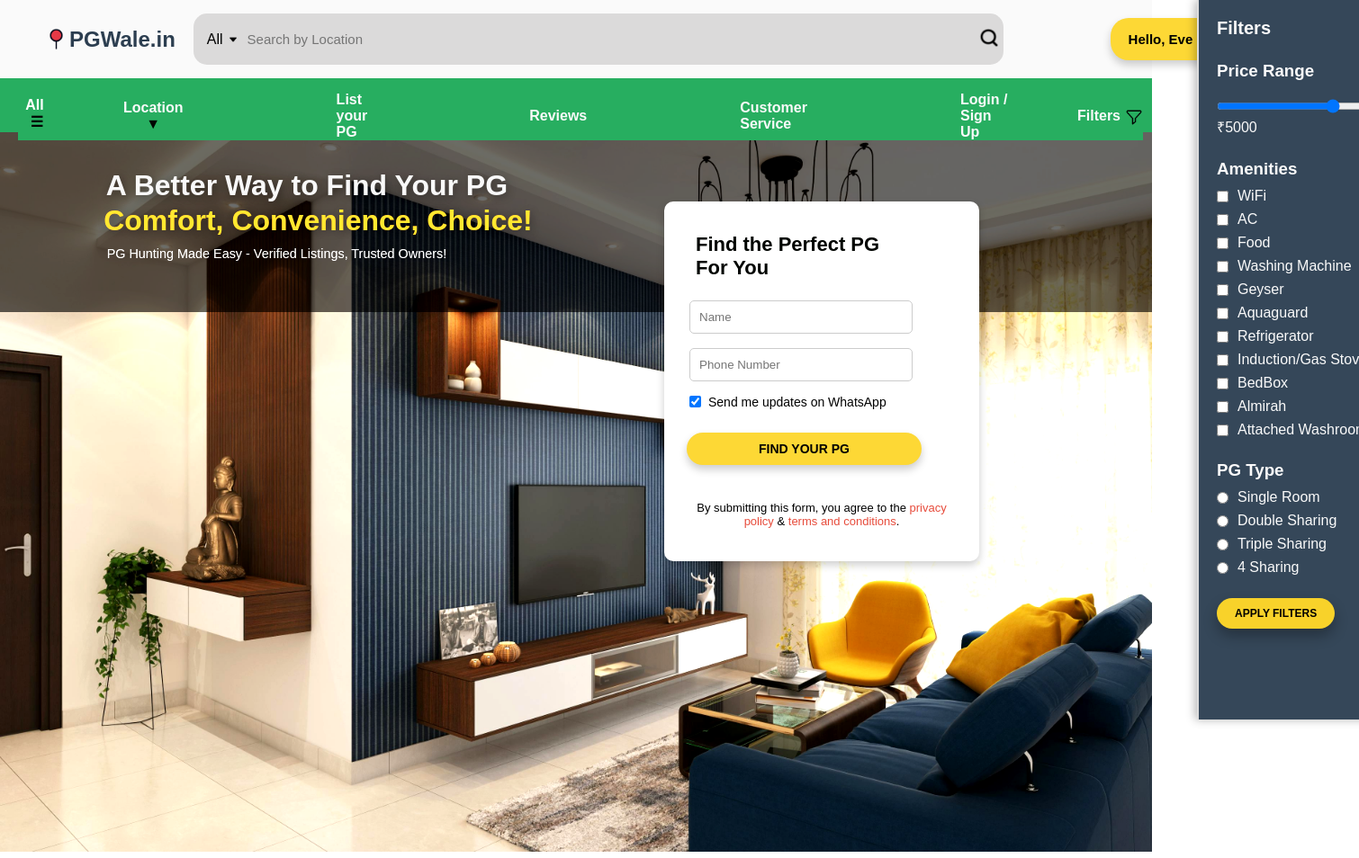
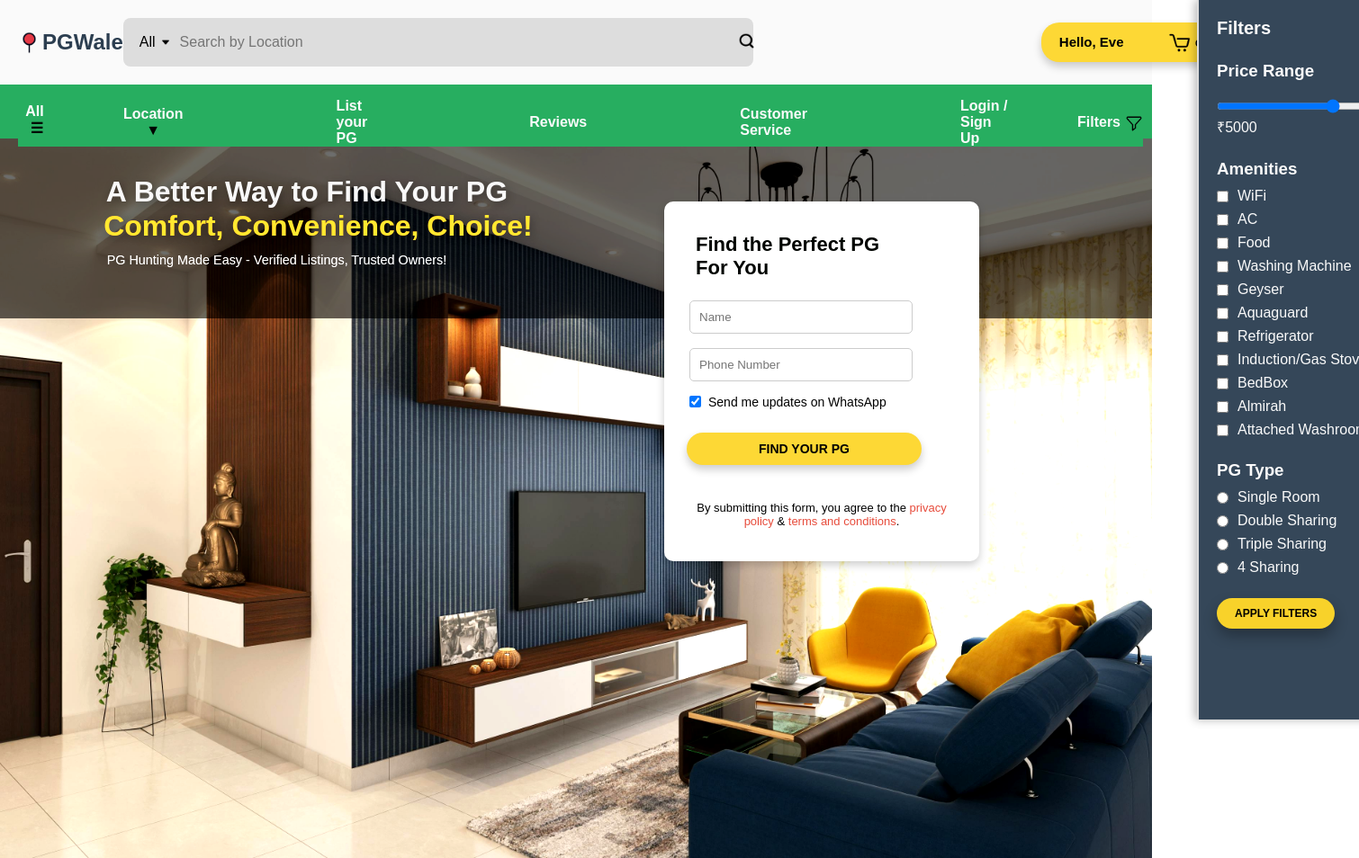
Before and after one commit to KapoorNandini/pg-finder, a plain HTML site: page index.html in a window 1280 px wide. Shown: the top 954 px of the page at 90% size, 1510 px wide, since content can reach past the window. Drawn offline with Linux system fonts and the light colour scheme; files whose address does not match are found by name.

Commit message:
fixed nav bar

```diff
--- a/index.html
+++ b/index.html
@@ -6,6 +6,7 @@
     <meta name="viewport" content="width=device-width, initial-scale=1.0">
     <title>PGWale</title>
     <link rel="stylesheet" href="styles/styles.css">
+    <meta name="viewport" content="width=device-width, initial-scale=1.0">
 </head>
 
 <body>
@@ -13,11 +14,10 @@
         <nav class="navbar">
             <div class="logo">
                 <img src="images/pin.png" alt="logo">
-                <p>PGWale.in</p>
+                <p>PGWale</p>
             </div>
 
-            <!-- For search bar -->
-            <div class="nav-right">
+
             <div class="search-container">
                 <div class="custom-dropdown">
                     <div class="dropdown-selected">
@@ -33,23 +33,32 @@
                     </ul>
                 </div>
 
-                    <input type="text" placeholder="Search by Location" class="search-box">
-                    <button class="search-btn"><img class="search-img" src="images/search-bar-01.png"
-                            alt="search-bar"></button>
+
+                <input class="search-box" type="text" placeholder="Search by Location">
+                <button class="search-btn">
+                    <img class="search-img" src="images/search-bar-01.png" alt="search-bar">
+                </button>
+
+
+            </div>
+
+
+            <!-- Account & Cart -->
             <div class="account-cart">
                 <span class="user-name">Hello, Eve</span>
-                        <div>
-                            <img src="images/shopping-cart.png" alt=""><span class="cart-icon">
+                <div class="cart-container">
+                    <img src="images/shopping-cart.png" alt="">
+                    <span class="cart-icon">
                         <span id="cart-txt">Cart</span>
-                        </div>
-
+                    </span>
                 </div>
             </div>
 
-                <button id="logout-btn" class="btn">Logout</button>
+            <!-- Logout Button -->
+            <button id="logout-btn" class="btn"><img src="/images/power-off.png" alt=""></button>
         </nav>
+    </header>
 
-    </header>
 
     <!-- Sub header -->
     <div class="sub-header">
@@ -186,7 +195,7 @@
                     <input type="checkbox" checked>
                     <p class="checkbox-txt">Send me updates on WhatsApp</p>
                 </label>
-                <a href="login.html">  <button type="submit"  class="pg-btn-form">FIND YOUR PG</button> </a>
+                <a href="login.html"> <button type="submit" class="pg-btn-form">FIND YOUR PG</button> </a>
                 <p class="form-terms">
                     By submitting this form, you agree to the <a href="#">privacy policy</a> &
                     <a href="#">terms and conditions</a>.
--- a/scripts/script.js
+++ b/scripts/script.js
@@ -236,3 +236,14 @@ document.addEventListener("DOMContentLoaded", function () {
         }
     });
 });
+
+
+
+document.addEventListener("DOMContentLoaded", function() {
+    const menuToggle = document.querySelector(".hamburger-menu");
+    const menu = document.querySelector(".menu");
+
+    menuToggle.addEventListener("click", function() {
+        menu.classList.toggle("active"); // Show/hide menu
+    });
+});
--- a/styles/styles.css
+++ b/styles/styles.css
@@ -28,21 +28,103 @@ body {
     overflow-x: hidden; /* Prevents unwanted horizontal scrolling */
 }
 
-/* #logout-btn {
-    display: none; /* Hide initially */
 
-#logout-btn{
-    text-decoration: none;
-    padding: 10px 10px;
-    background-color: #44576a;
-    color: white;
-    font-weight: bold;
-    border-radius: 30px;
+.navbar {
+    background-color: #fafafa;
+    position: sticky;
+    top: 0;
+    width: 100%;
+    z-index: 2000;
+    display: flex;
+    align-items: center;
+    justify-content: space-between;
+    padding: 20px;
+    transition: all 0.3s ease-in-out;
+}
+
+
+.logo {
+    display: flex;
+    align-items: center;
+    gap: 2px;
+    /* margin-right: 0px; */
+    margin-left: 0px;
+}
+
+.logo img {
+    height: 25px;
+    width: 25px;
+}
+
+.logo p {
+    color: #2C3E50; /* Change text color to white for better contrast */
+    font-size: 1.5rem;
+    font-weight: bolder;
+    margin: 0;
+}
+
+
+/* Make search container align properly */
+ .search-container {
+    display: flex;
+    align-items: center; /* Align items vertically */
+    background: #ddd;
+    padding: 8px;
+    border-radius: 8px;
+    width: 60%; /* Adjust width */
+    max-width: 700px;
+ }
+
+.search-box {
+    flex-grow: 1; /* Allows input to expand */
+    /* width: 100%; */
+    /* padding: 10px 15px; */
+    font-size: 16px;
+    border: none;
+    outline: none;
+    background: none;
+}
+
+.search-btn{
+    /* width: 50px; */
+    background: none;
+    border: none;
     cursor: pointer;
-    filter: contrast(1.1) brightness(1.1);
-    border: none;
+}
 
+.search-img{
+    height: 25px;
+    width: 25px;
+    margin-left: 410px;
 }
+
+
+
+
+.dropdown-menu {
+    position: absolute;
+    top: 100%;
+    left: 0;
+    background: white;
+    /* width: 100%; */
+    display: none;
+}
+
+.custom-dropdown:hover .dropdown-menu {
+    display: block;
+}
+
+
+
+
+/* Fix cart alignment */
+.cart-container {
+    display: flex;
+    align-items: center;
+    gap: 5px;
+}
+
+
 /* Dropdown container */
 .custom-dropdown {
     position: relative;
@@ -59,7 +141,7 @@ body {
 .dropdown-selected {
     display: flex;
     align-items: center;
-    justify-content: space-between;
+    /* justify-content: space-between; */
 }
 
 /* Custom arrow */
@@ -117,23 +199,6 @@ body {
 }
 
 
-.search-box {
-    border: none;
-    /* padding: -5px; */
-    outline: none;
-    background: transparent;
-    font-size: 15px;
-}
-
-
-.search-img{
-    width: 30px;
-    height: 30px;
-    background: transparent;
-    margin-left: 610px;
-}
-
-
 .account-cart {
     display: flex;
     align-items: center;
@@ -144,10 +209,10 @@ body {
     border-radius: 20px;
     font-size: 15px;
     cursor: pointer;
-    margin-left: 120px;
+    margin-left: 320px;
     text-wrap: nowrap;
     font-weight: bold;
-    width: max-content;
+    /* width: max-content; */
     box-shadow: 0px 5px 10px rgba(0, 0, 0, 0.2);
     filter: contrast(1) brightness(1);
 }
@@ -155,7 +220,6 @@ body {
 .account-cart:hover{
     background-color: #ffce51;
 }
-
 
 .account-cart img{
     width: 24.46px;
@@ -168,31 +232,26 @@ body {
     font-weight: bolder;
 }
 
-.search-btn {
-    background: transparent;
-    border: none;
-    cursor: pointer;
-    /* padding: 20px; */
-}
-
 .account-cart span{
     background: transparent;
 }
 
-
-.navbar {
-    background-color: #fafafa;
-    position: sticky;
-    top: 0;
-    width: 100%;
-    z-index: 2000;
-    display: flex;
-    align-items: center;
-    justify-content: space-between;
-    padding: 15px 50px;
-    transition: all 0.3s ease-in-out;
+#logout-btn{
+    text-decoration: none;
+    padding: 10px 10px;
+    /* background-color: #44576a; */
+    color: white;
+    font-weight: bold;
+    border-radius: 30px;
+    cursor: pointer;
+    filter: contrast(1.1) brightness(1.1);
+    border: none;
 }
 
+#logout-btn img{
+    height: 25px;
+    width: 25px;
+}
 
 .hamburger{
     position: relative;
@@ -321,44 +380,6 @@ hr {
     height: 1px;
     background: rgba(255, 255, 255, 0.3);
     margin: 10px 0;
-}
-
-.logo {
-    display: flex;
-    align-items: center;
-    gap: 2px;
-    /* margin-right: 0px; */
-    margin-left: 0px;
-}
-
-.logo img {
-    height: 25px;
-    width: 25px;
-}
-
-.logo p {
-    color: #2C3E50; /* Change text color to white for better contrast */
-    font-size: 1.5rem;
-    font-weight: bolder;
-    margin: 0;
-}
-
-
-.nav-right {
-    display: flex;
-    align-items: center;
-    gap: 30px;
-}
-
-.search-container {
-    display: flex;
-    align-items: center;
-    background-color: #dbdada;
-    border-radius: 15px;
-    padding: 5px;
-    width: 900px;
-    margin-right: 300px;
-    margin-left: 20px;
 }
 
 .dropdown {
@@ -948,16 +969,6 @@ hr {
     cursor: pointer;
     /* background: none; */
 }
-
-
-/* Filter Button in Navbar */
-/* .filter-button {
-    position: absolute;
-    right: 20px;
-    top: 50%;
-    transform: translateY(-50%);
-    cursor: pointer;
-} */
 .filter-button{
     display: flex;
     /* margin: 8px; */
@@ -1058,3 +1069,95 @@ hr {
     transition: background 0.3s ease;
     box-shadow: 0px 8px 15px rgba(0, 0, 0, 0.3);
 }
+
+
+
+/* @media (max-width: 1024px) {
+    .navbar, .sub-header {
+        flex-direction: row;
+        align-items: center;
+    }
+
+    .search-container {
+        width: 20%;
+        margin-right: 0;
+        margin-left: 20px;
+    }
+
+    .pg-form-container {
+        width: 50%;
+        right: 10%;
+    }
+}
+
+@media (max-width: 768px) {
+    .navbar {
+        display: flex;
+        flex-direction: row;
+        /* align-items: center; */
+        /* padding: 10px;
+    }
+
+    .search-bar {
+        width: 100%;
+        margin: 10px 0;
+    }
+
+    .account-cart{
+       display: flex;
+       gap: 25px;
+       margin-left: 50px;
+    }
+
+    .hamburger-menu {
+        display: block;
+        cursor: pointer;
+        font-size: 24px;
+        padding: 10px;
+    }
+
+    .menu {
+        display: none; /* Keep it hidden until toggled */
+        /* flex-direction: column;
+        width: 100%;
+        text-align: center;
+    }
+
+    .menu.active {
+        display: flex;
+    }
+
+    .menu-item {
+        width: 100%;
+        padding: 10px 0;
+    }
+}
+
+@media (max-width: 480px) {
+    .search-container {
+        width: 100%;
+        padding: 5px;
+    }
+
+    .pg-btn-form {
+        padding: 10px 40px;
+    }
+
+    .pg-form-container {
+        width: 95%;
+        padding: 15px;
+    }
+
+    .pg-listings {
+        gap: 20px;
+    }
+
+    .pg-card {
+        width: 100%;
+    }
+
+    .footer {
+        text-align: center;
+        padding: 10px;
+    }
+}  */
```
Also changed, not shown: images/power-off.png (added). Lines whose indentation alone changed are shown as unchanged.
